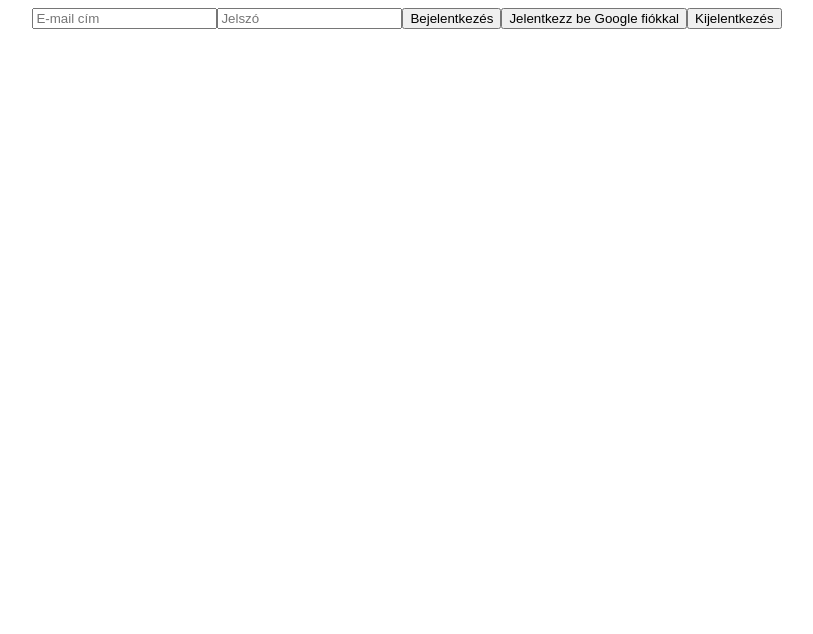
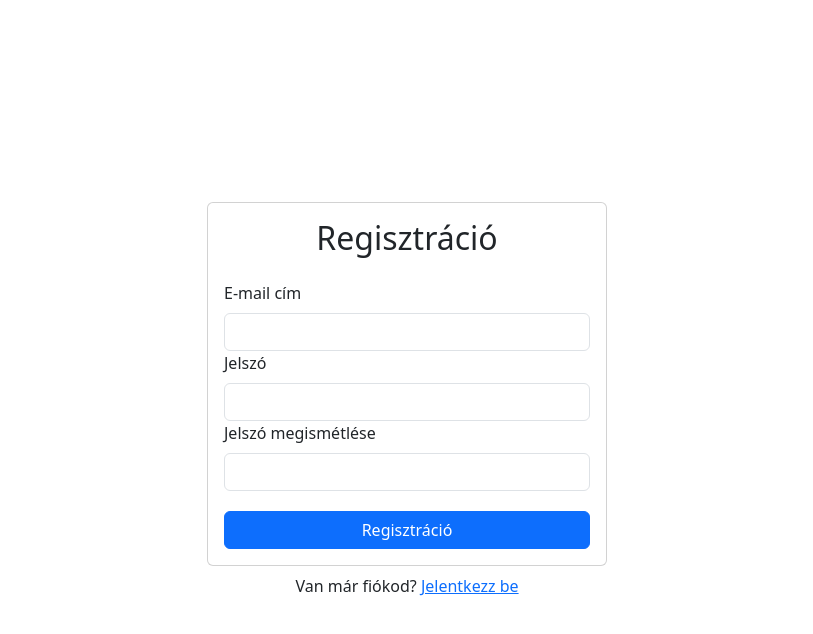
Before and after one commit to endermason/illemhelykereso_react, a React (Create React App) app: page /signup in a window 1280 px wide. Shown: the top 634 px of the page, without its empty margins (233-1046 px from the left). Built offline with nearby package versions, Linux system fonts and the light colour scheme; no server answers.

Commit message:
Signup, Bootsrtap

```diff
--- a/package.json
+++ b/package.json
@@ -6,9 +6,12 @@
     "@testing-library/jest-dom": "^5.17.0",
     "@testing-library/react": "^13.4.0",
     "@testing-library/user-event": "^13.5.0",
+    "bootstrap": "^5.3.3",
     "firebase": "^10.9.0",
     "react": "^18.2.0",
+    "react-bootstrap": "^2.10.2",
     "react-dom": "^18.2.0",
+    "react-router-dom": "^6.22.3",
     "react-scripts": "^5.0.1",
     "web-vitals": "^2.1.4"
   },
--- a/src/App.js
+++ b/src/App.js
@@ -1,11 +1,32 @@
+import { Container } from "react-bootstrap";
 import "./App.css";
 import { Auth } from "./components/auth";
+import Signup from "./components/signup";
+import { AuthProvider } from "./contexts/AuthContext";
+import { BrowserRouter as Router, Routes, Route } from "react-router-dom";
+import Dashboard from "./components/dashboard";
 
 function App() {
   return (
-  <div className="App">
-    <Auth />
+  //<div className="App">
+    //<Auth />
+    //<Signup/>
+  //</div>
+  <Container style={{ display: 'flex', justifyContent: 'center', alignItems: 'center', height: '100vh' }}>
+  <div style={{ maxWidth: '600px', minWidth: '400px' }}>
+    <Router>
+      <AuthProvider>
+        <Routes>
+          <Route exact path="/" element={<Dashboard/>}/>
+          <Route path="/signup" element={<Signup/>}/>
+        </Routes>
+      </AuthProvider>
+    </Router>
   </div>
+</Container>
+
+
+
   );
 }
 
--- /dev/null
+++ b/src/components/dashboard.js
@@ -0,0 +1,9 @@
+import React from 'react'
+
+export default function dashboard() {
+  return (
+    <div>
+      Dashboard
+    </div>
+  )
+}
--- /dev/null
+++ b/src/components/signup.js
@@ -0,0 +1,62 @@
+import React, { useRef, useState } from "react"
+import { Form, Button, Card, Alert } from "react-bootstrap"
+import { useAuth } from "../contexts/AuthContext"
+import { Link, useHistory } from "react-router-dom"
+
+export default function Signup() {
+  const emailRef = useRef()
+  const passwordRef = useRef()
+  const passwordConfirmRef = useRef()
+  const { signup } = useAuth()
+  const [error, setError] = useState("")
+  const [loading, setLoading] = useState(false)
+
+  async function handleSubmit(e) {
+    e.preventDefault()
+
+    if (passwordRef.current.value !== passwordConfirmRef.current.value) {
+      return setError("A jelszavaknak egyezniük kell")
+    }
+
+    try {
+      setError("")
+      setLoading(true)
+      await signup(emailRef.current.value, passwordRef.current.value)
+    } catch {
+      setError("Sikertelen regisztráció")
+    }
+
+    setLoading(false)
+  }
+
+  return (
+    <>
+      <Card>
+        <Card.Body>
+          <h2 className="text-center mb-4">Regisztráció</h2>
+          {error && <Alert variant="danger">{error}</Alert>}
+          <Form onSubmit={handleSubmit}>
+            <Form.Group id="email">
+              <Form.Label>E-mail cím</Form.Label>
+              <Form.Control type="email" ref={emailRef} required />
+            </Form.Group>
+            <Form.Group id="password">
+              <Form.Label>Jelszó</Form.Label>
+              <Form.Control type="password" ref={passwordRef} required />
+            </Form.Group>
+            <Form.Group id="password-confirm">
+              <Form.Label>Jelszó megismétlése</Form.Label>
+              <Form.Control type="password" ref={passwordConfirmRef} required />
+            </Form.Group>
+            <Button disabled={loading} className="w-100" style={{marginTop: '20px'}} type="submit">
+              Regisztráció
+            </Button>
+          </Form>
+        </Card.Body>
+      </Card>
+      <div className="w-100 text-center mt-2">
+      Van már fiókod? <Link to="/login">Jelentkezz be</Link>
+      </div>
+    </>
+  )
+}
--- a/src/config/firebase.js
+++ b/src/config/firebase.js
@@ -4,19 +4,19 @@ import { getAuth, GoogleAuthProvider } from 'firebase/auth';
 
 const firebaseConfig = {
 
-  apiKey: "AIzaSyDzj4EDpkhGfLfbR3WwAOcUzsBxeXlf7PA",
+  apiKey: "AIzaSyDzj4EDpkhGfLfbR3WwAOcUzsBxeXlf7PA", //process.env.REACT_APP_FIREBASE_KEY, //
 
-  authDomain: "illemhelykereso.firebaseapp.com",
+  authDomain: "illemhelykereso.firebaseapp.com", //process.env.REACT_APP_FIEBASE_AUTH_DOMAIN
 
-  projectId: "illemhelykereso",
+  projectId: "illemhelykereso", //process.env.REACT_APP_FIEBASE_PROJECT_ID,
 
-  storageBucket: "illemhelykereso.appspot.com",
+  storageBucket: "illemhelykereso.appspot.com", //process.env.REACT_APP_FIEBASE_STORAGE_BUCKET,
 
-  messagingSenderId: "440844589566",
+  messagingSenderId: "440844589566", //process.env.REACT_APP_FIEBASE_MESSAGING_SENDER_ID,
 
-  appId: "1:440844589566:web:f92923c5db585f48c648af",
+  appId: "1:440844589566:web:f92923c5db585f48c648af", //process.env.REACT_APP_FIEBASE_APP_ID,
 
-  measurementId: "G-JNBMYTVZSG"
+  measurementId: "G-JNBMYTVZSG" //process.env.REACT_APP_FIEBASE_MEASUREMENT_ID
 
 };
 
--- /dev/null
+++ b/src/contexts/AuthContext.js
@@ -0,0 +1,36 @@
+import React, {useContext,useState,useEffect} from 'react'
+import {auth} from '../config/firebase'
+
+const AuthContext = React.createContext()
+
+export function useAuth() {
+    return useContext(AuthContext)
+
+}
+export function AuthProvider({children}) {
+    const [currentUser, setCurrentUser] = useState()
+
+    function signup(email, password) {
+        return auth.createUserWithEmailAndPassword(email, password)
+    }
+    useEffect(() => {
+        const unsubscribe = auth.onAuthStateChanged(user => {
+            setCurrentUser(user)
+        })
+        return unsubscribe
+    }, [])
+    auth.onAuthStateChanged(user => {
+        setCurrentUser(user)
+    })
+
+    const value = {
+        currentUser,
+        signup
+    }
+
+  return (
+    <AuthContext.Provider value={value}>
+      {children}
+    </AuthContext.Provider>
+  )
+}
--- a/src/index.js
+++ b/src/index.js
@@ -1,6 +1,7 @@
 import React from 'react';
 import ReactDOM from 'react-dom/client';
 import App from './App';
+import 'bootstrap/dist/css/bootstrap.min.css';
 
 const root = ReactDOM.createRoot(document.getElementById('root'));
 root.render(
```
Also changed, not shown: src/App.css (indentation only), 2 other files (tests, documents, lock files or other folders).
